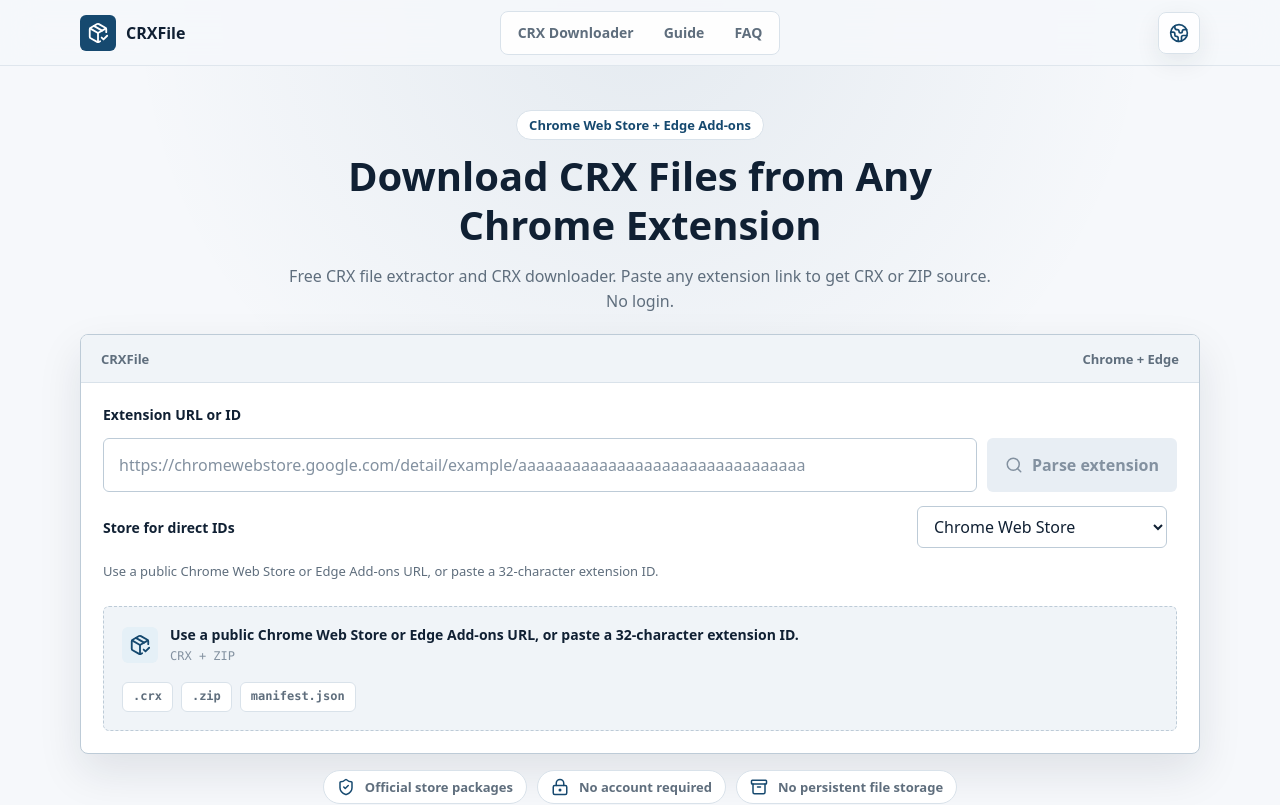
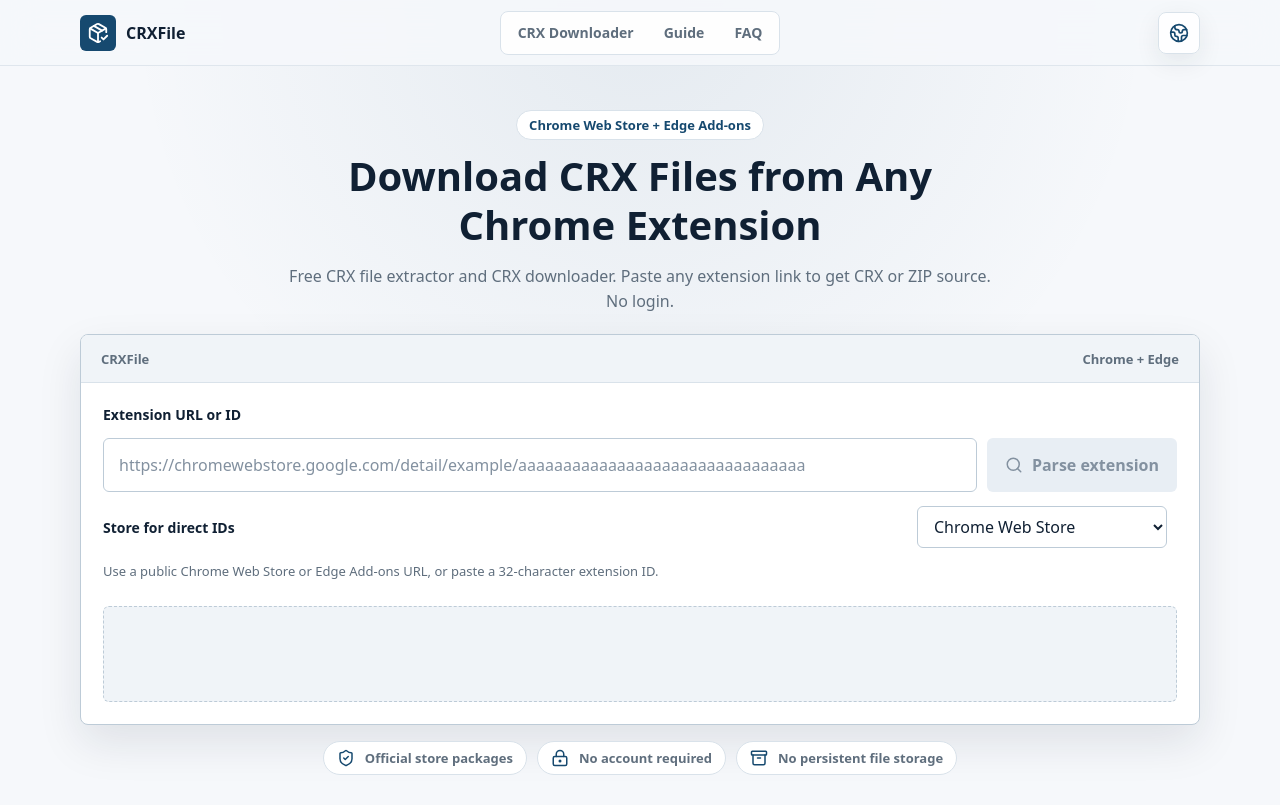
Before and after one commit to calinawilliams1992/crxfile, a Next.js app: page / in a window 1280 px wide. Shown: the top 805 px of the page. Built offline with nearby package versions, Linux system fonts and the light colour scheme.

Commit message:
Keep download placeholder empty

```diff
--- a/app/components/CrxFileApp.tsx
+++ b/app/components/CrxFileApp.tsx
@@ -641,9 +641,7 @@
                 ) : null}
 
                 {plugin ? <ResultPanel plugin={plugin} copy={t} /> : null}
-                {!plugin && !error ? (
-                  loading ? <LoadingOutput copy={t} /> : <EmptyOutput copy={t} />
-                ) : null}
+                {!plugin && !error ? (loading ? <LoadingOutput copy={t} /> : <EmptyOutput />) : null}
               </div>
             </div>
           </div>
@@ -809,23 +807,8 @@
   );
 }
 
-function EmptyOutput({ copy }: { copy: Copy }) {
-  return (
-    <div className="empty-output">
-      <div className="empty-output-main">
-        <PackageCheck size={22} aria-hidden="true" />
-        <div>
-          <strong>{copy.form.hint}</strong>
-          <span>CRX + ZIP</span>
-        </div>
-      </div>
-      <div className="empty-output-grid">
-        <span>.crx</span>
-        <span>.zip</span>
-        <span>manifest.json</span>
-      </div>
-    </div>
-  );
+function EmptyOutput() {
+  return <div className="empty-output" aria-hidden="true" />;
 }
 
 function LoadingOutput({ copy }: { copy: Copy }) {
--- a/app/globals.css
+++ b/app/globals.css
@@ -326,7 +326,6 @@
   line-height: 1.58;
 }
 
-.empty-output-grid span,
 .store-badge,
 .detected {
   display: inline-flex;
@@ -517,52 +516,8 @@
   background: var(--surface-subtle);
 }
 
-.empty-output-main {
-  display: grid;
-  grid-template-columns: 36px 1fr;
-  gap: 12px;
-  align-items: center;
-}
-
-.empty-output-main svg {
-  display: grid;
-  place-items: center;
-  width: 36px;
-  height: 36px;
-  padding: 7px;
-  border-radius: var(--radius-sm);
-  background: var(--brand-soft);
-  color: var(--brand);
-}
-
-.empty-output-main strong {
-  display: block;
-  color: var(--ink);
-  font-size: 14px;
-  line-height: 1.45;
-}
-
-.empty-output-main span {
-  display: block;
-  margin-top: 3px;
-  color: var(--soft);
-  font-family: ui-monospace, SFMono-Regular, Menlo, Monaco, Consolas, monospace;
-  font-size: 12px;
-}
-
-.empty-output-grid {
-  display: flex;
-  flex-wrap: wrap;
-  gap: 8px;
-  margin-top: 16px;
-}
-
-.empty-output-grid span {
-  padding: 0 10px;
-  border: 1px solid var(--line);
-  background: var(--surface);
-  color: var(--muted);
-  font-family: ui-monospace, SFMono-Regular, Menlo, Monaco, Consolas, monospace;
+.empty-output {
+  min-height: 96px;
 }
 
 .loading-header {
```
